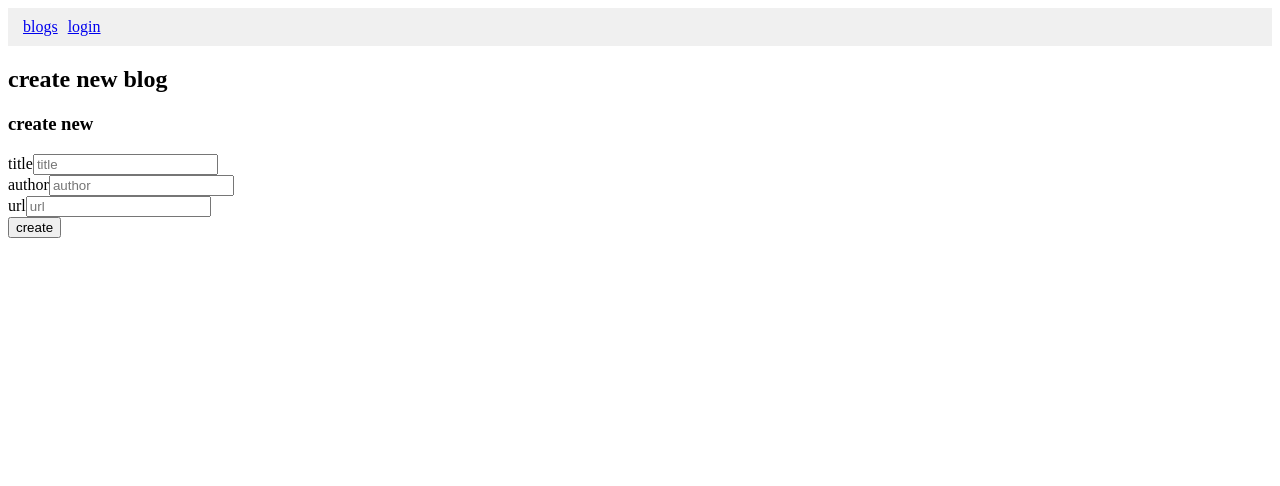
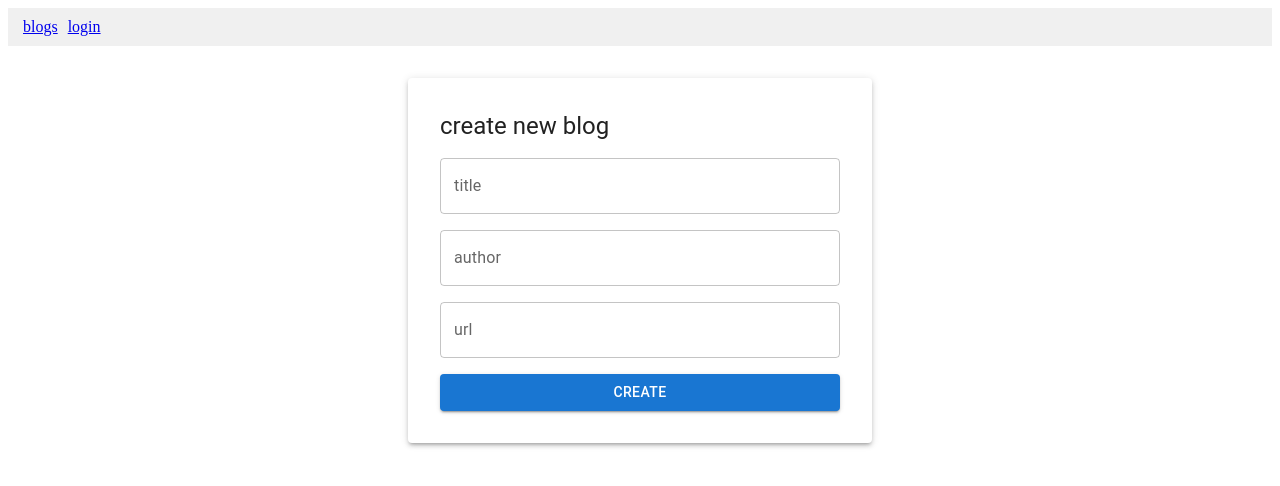
Before and after one commit to elisaliukkonen/FullStack, a React (Vite) app in the folder osa5/bloglist-frontend/: page /create in a window 1280 px wide. Shown: the top 486 px of the page. Built offline with nearby package versions, Linux system fonts and the light colour scheme.

Commit message:
Update NewBlog.jsx

```diff
--- a/osa5/bloglist-frontend/src/components/NewBlog.jsx
+++ b/osa5/bloglist-frontend/src/components/NewBlog.jsx
@@ -1,11 +1,57 @@
-import BlogForm from './BlogForm'
+import { TextField, Button, Paper, Typography, Box } from '@mui/material'
+import { useState } from 'react'
 
 const NewBlog = ({ createBlog }) => {
+  const [title, setTitle] = useState('')
+  const [author, setAuthor] = useState('')
+  const [url, setUrl] = useState('')
+
+  const handleSubmit = (event) => {
+    event.preventDefault()
+    createBlog({ title, author, url })
+    setTitle('')
+    setAuthor('')
+    setUrl('')
+  }
+
   return (
-    <div>
-      <h2>create new blog</h2>
-      <BlogForm createBlog={createBlog} />
-    </div>
+    <Box sx={{ display: 'flex', justifyContent: 'center', mt: 4 }}>
+      <Paper elevation={3} sx={{ padding: 4, width: 400 }}>
+        <Typography variant="h5" sx={{ mb: 2 }}>create new blog</Typography>
+        <form onSubmit={handleSubmit}>
+          <Box sx={{ mb: 2 }}>
+            <TextField
+              fullWidth
+              label="title"
+              value={title}
+              placeholder="title"
+              onChange={({ target }) => setTitle(target.value)}
+            />
+          </Box>
+          <Box sx={{ mb: 2 }}>
+            <TextField
+              fullWidth
+              label="author"
+              value={author}
+              placeholder="author"
+              onChange={({ target }) => setAuthor(target.value)}
+            />
+          </Box>
+          <Box sx={{ mb: 2 }}>
+            <TextField
+              fullWidth
+              label="url"
+              value={url}
+              placeholder="url"
+              onChange={({ target }) => setUrl(target.value)}
+            />
+          </Box>
+          <Button type="submit" variant="contained" fullWidth>
+            create
+          </Button>
+        </form>
+      </Paper>
+    </Box>
   )
 }
 
```
